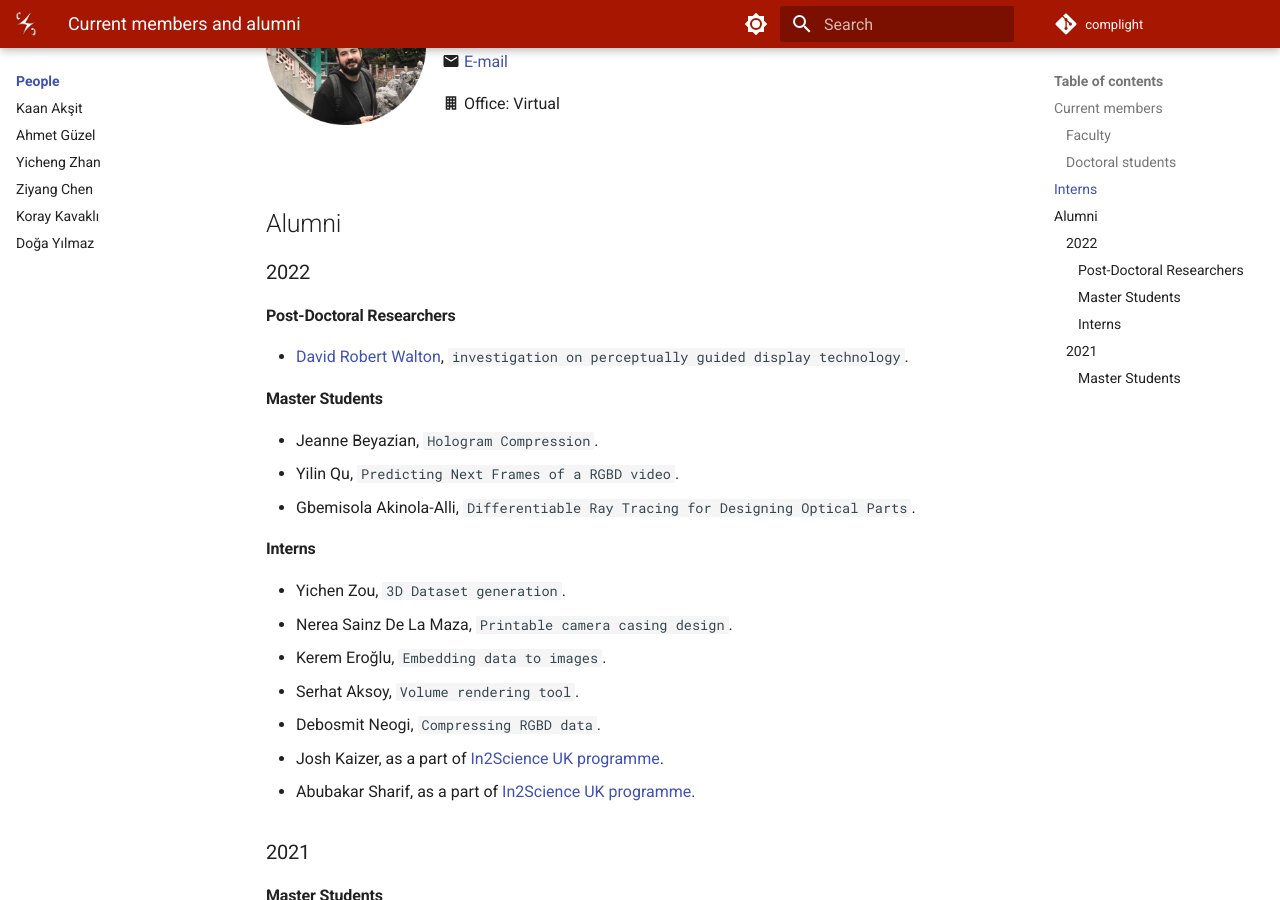
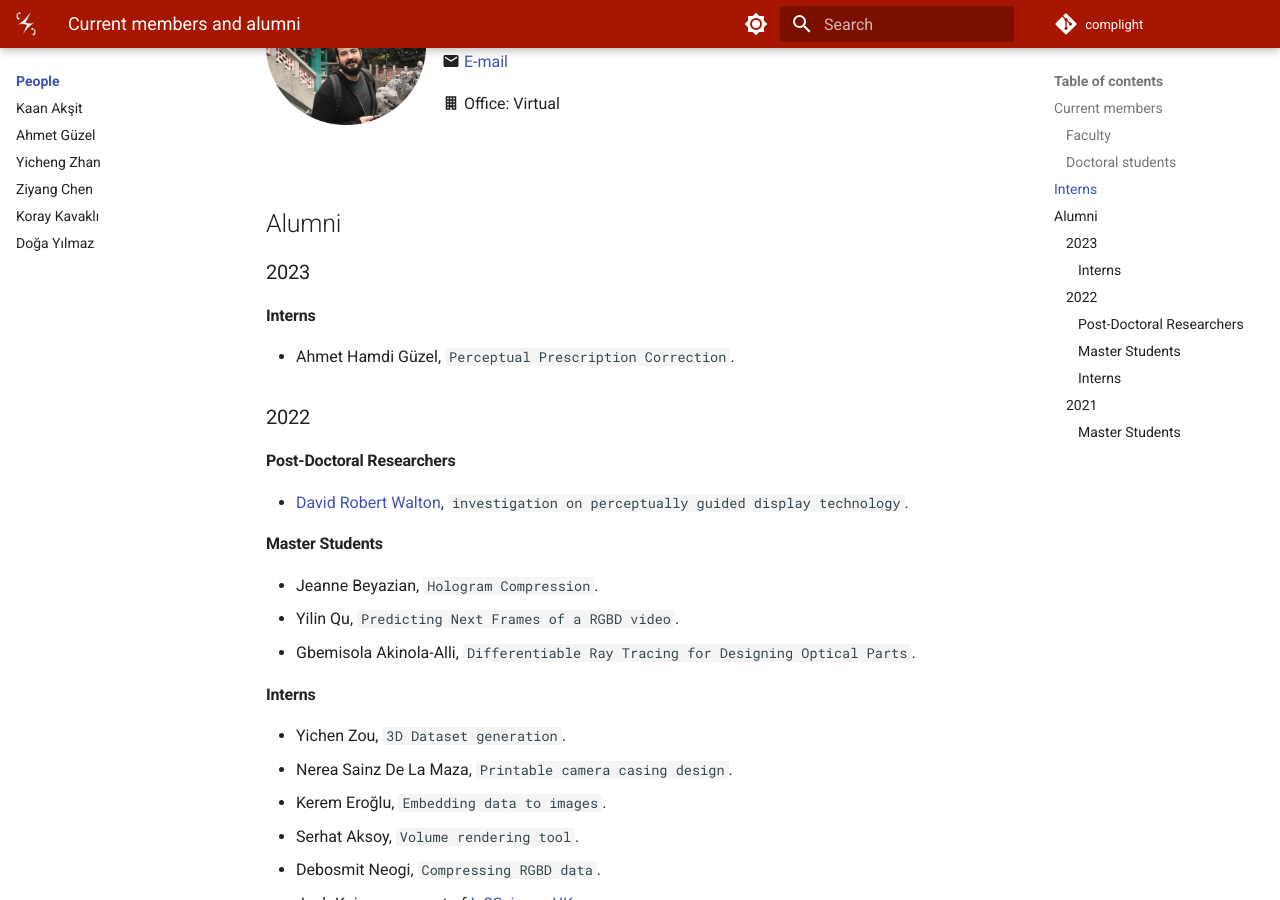
Before and after one commit to complight/complight.github.io, an MkDocs documentation site: the page built from docs/people/index.md, in a window 1280 px wide and 900 px high, scrolled down 1555 px. Built offline with MkDocs 1.6.1 and Material for MkDocs 9.7.7, drawn with Linux system fonts in a browser that asks for light colours.

Commit message:
Updating people's page.

```diff
--- a/docs/people/index.md
+++ b/docs/people/index.md
@@ -80,6 +80,12 @@ PhD Student ([Koç University](https://www.ku.edu.tr/))
 
 ## Alumni
 
+### 2023
+
+#### Interns
+- Ahmet Hamdi Güzel, `Perceptual Prescription Correction`.
+
+
 ### 2022
 
 #### Post-Doctoral Researchers
```
